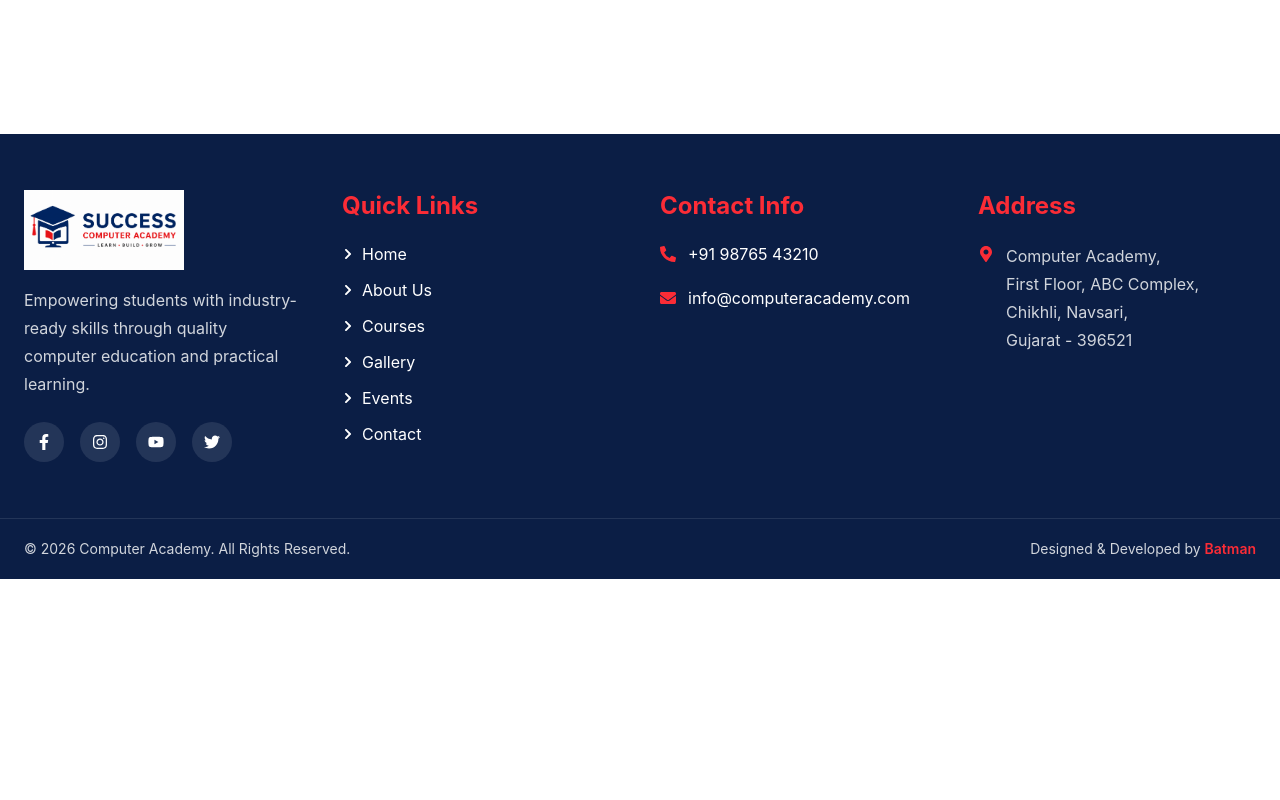
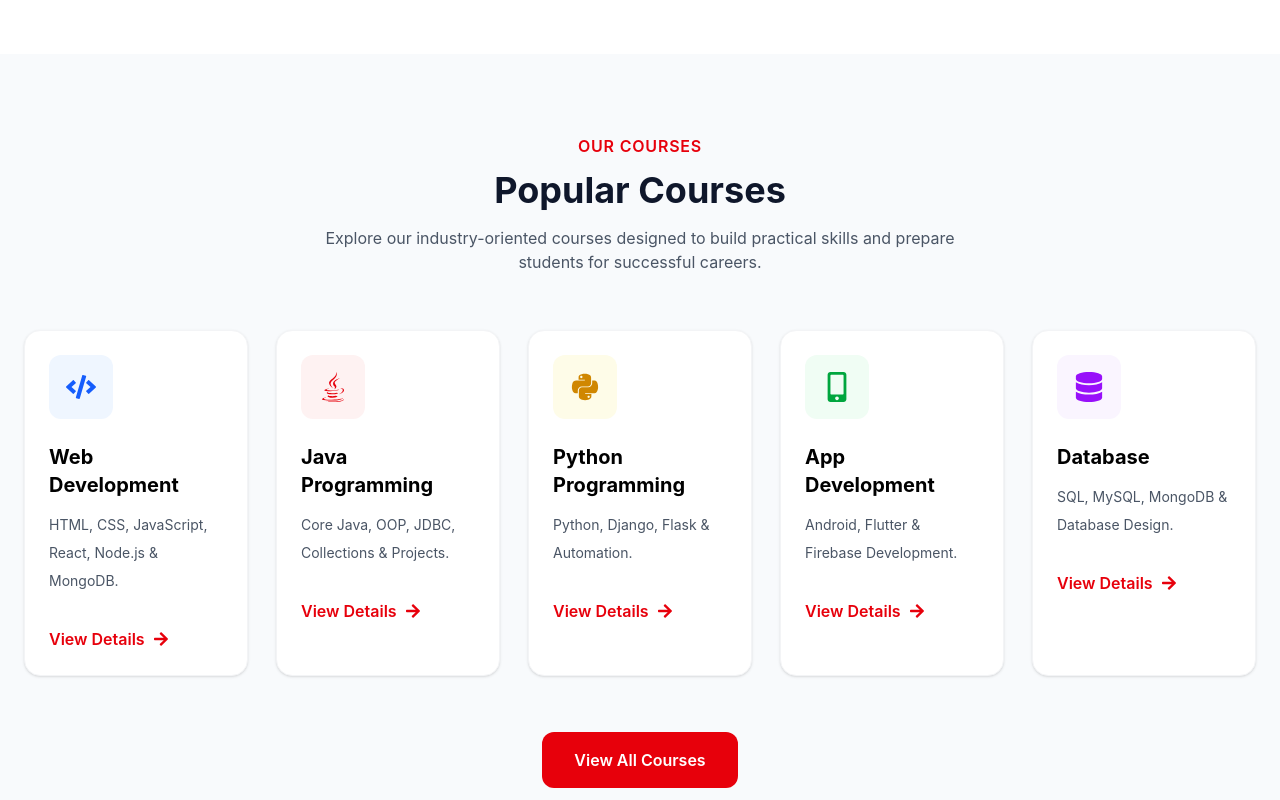
Before and after one commit to vatsalpatel-bit/Computer-academy, a React (Vite) app in the folder client/: page / in a window 1280 px wide. Shown: the part 1240-2040 px from the top of the page. Before the commit the page ends 1819 px from the top, so only its background shows below. Built offline with nearby package versions, Linux system fonts and the light colour scheme.

Commit message:
feat:created course seaction

```diff
--- /dev/null
+++ b/client/src/components/student/home/PopularCourses.jsx
@@ -0,0 +1,108 @@
+import {
+  FaCode,
+  FaJava,
+  FaPython,
+  FaMobileAlt,
+  FaDatabase,
+  FaArrowRight,
+} from "react-icons/fa";
+
+const courses = [
+  {
+    id: 1,
+    title: "Web Development",
+    description: "HTML, CSS, JavaScript, React, Node.js & MongoDB.",
+    icon: <FaCode />,
+    color: "bg-blue-50 text-blue-600",
+  },
+  {
+    id: 2,
+    title: "Java Programming",
+    description: "Core Java, OOP, JDBC, Collections & Projects.",
+    icon: <FaJava />,
+    color: "bg-red-50 text-red-600",
+  },
+  {
+    id: 3,
+    title: "Python Programming",
+    description: "Python, Django, Flask & Automation.",
+    icon: <FaPython />,
+    color: "bg-yellow-50 text-yellow-600",
+  },
+  {
+    id: 4,
+    title: "App Development",
+    description: "Android, Flutter & Firebase Development.",
+    icon: <FaMobileAlt />,
+    color: "bg-green-50 text-green-600",
+  },
+  {
+    id: 5,
+    title: "Database",
+    description: "SQL, MySQL, MongoDB & Database Design.",
+    icon: <FaDatabase />,
+    color: "bg-purple-50 text-purple-600",
+  },
+];
+
+const PopularCourses = () => {
+  return (
+    <section className="py-20 bg-slate-50">
+      <div className="max-w-7xl mx-auto px-6">
+        {/* Heading */}
+        <div className="text-center">
+          <span className="text-red-600 font-semibold uppercase tracking-wider">
+            Our Courses
+          </span>
+
+          <h2 className="text-4xl font-bold text-slate-900 mt-3">
+            Popular Courses
+          </h2>
+
+          <p className="text-gray-600 max-w-2xl mx-auto mt-4">
+            Explore our industry-oriented courses designed to build practical
+            skills and prepare students for successful careers.
+          </p>
+        </div>
+
+        {/* Cards */}
+        <div className="grid md:grid-cols-2 lg:grid-cols-3 xl:grid-cols-5 gap-7 mt-14">
+          {courses.map((course) => (
+            <div
+              key={course.id}
+              className="bg-white rounded-2xl p-6 shadow-sm hover:shadow-xl transition duration-300 border border-gray-100 group"
+            >
+              <div
+                className={`w-16 h-16 rounded-xl flex items-center justify-center text-3xl ${course.color}`}
+              >
+                {course.icon}
+              </div>
+
+              <h3 className="text-xl font-bold mt-6">
+                {course.title}
+              </h3>
+
+              <p className="text-gray-600 mt-3 text-sm leading-7">
+                {course.description}
+              </p>
+
+              <button className="mt-8 flex items-center gap-2 text-red-600 font-semibold group-hover:gap-3 transition-all">
+                View Details
+                <FaArrowRight />
+              </button>
+            </div>
+          ))}
+        </div>
+
+        {/* Button */}
+        <div className="text-center mt-14">
+          <button className="bg-red-600 hover:bg-red-700 text-white px-8 py-4 rounded-xl font-semibold transition">
+            View All Courses
+          </button>
+        </div>
+      </div>
+    </section>
+  );
+};
+
+export default PopularCourses;
--- a/client/src/pages/Home.jsx
+++ b/client/src/pages/Home.jsx
@@ -1,5 +1,6 @@
 import Features from '@/components/student/home/Features';
 import Hero from '@/components/student/home/Hero';
+import PopularCourses from '@/components/student/home/PopularCourses';
 import React from 'react'
 
 const Home = () => {
@@ -7,6 +8,7 @@
         <>
             <Hero />
             <Features />
+            <PopularCourses />
         </>
     );
 };
```
